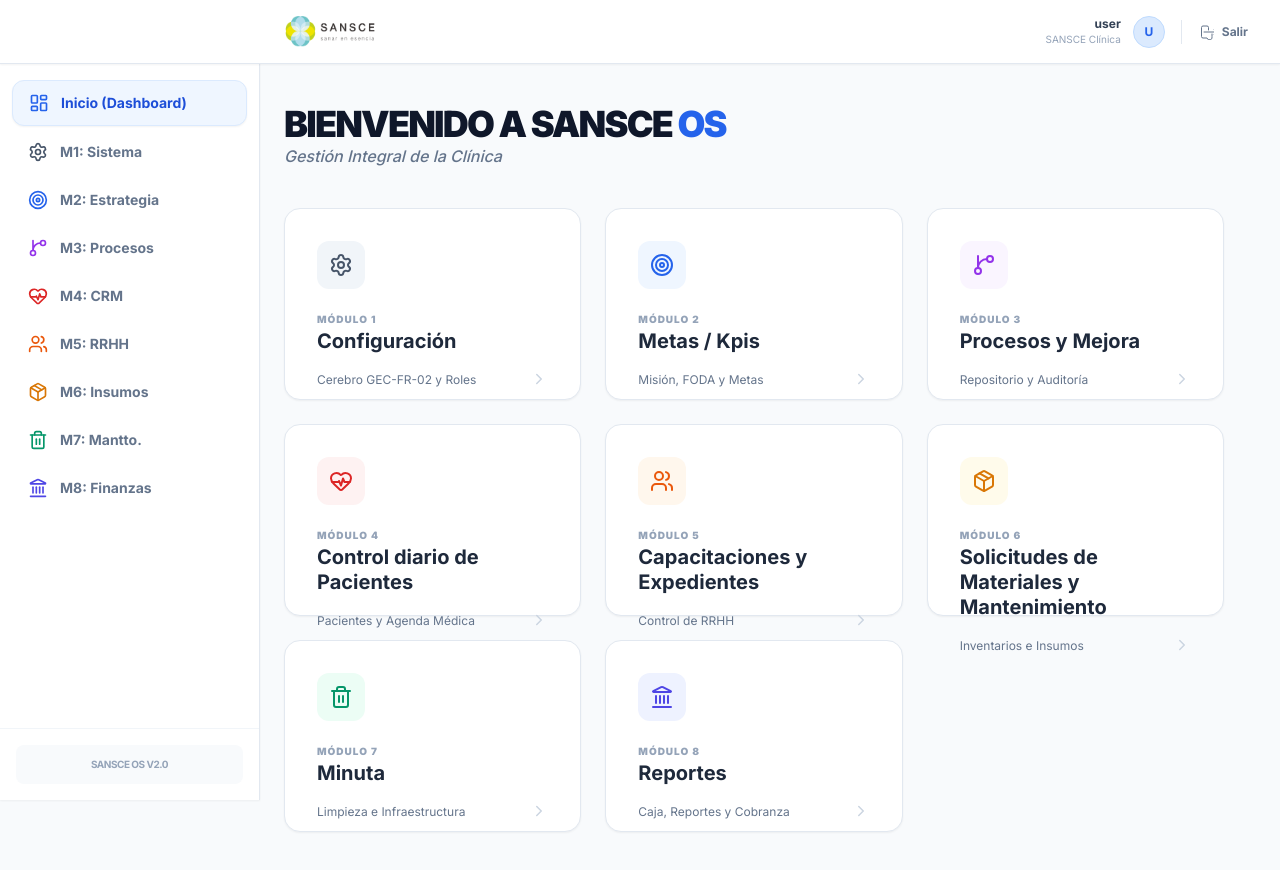
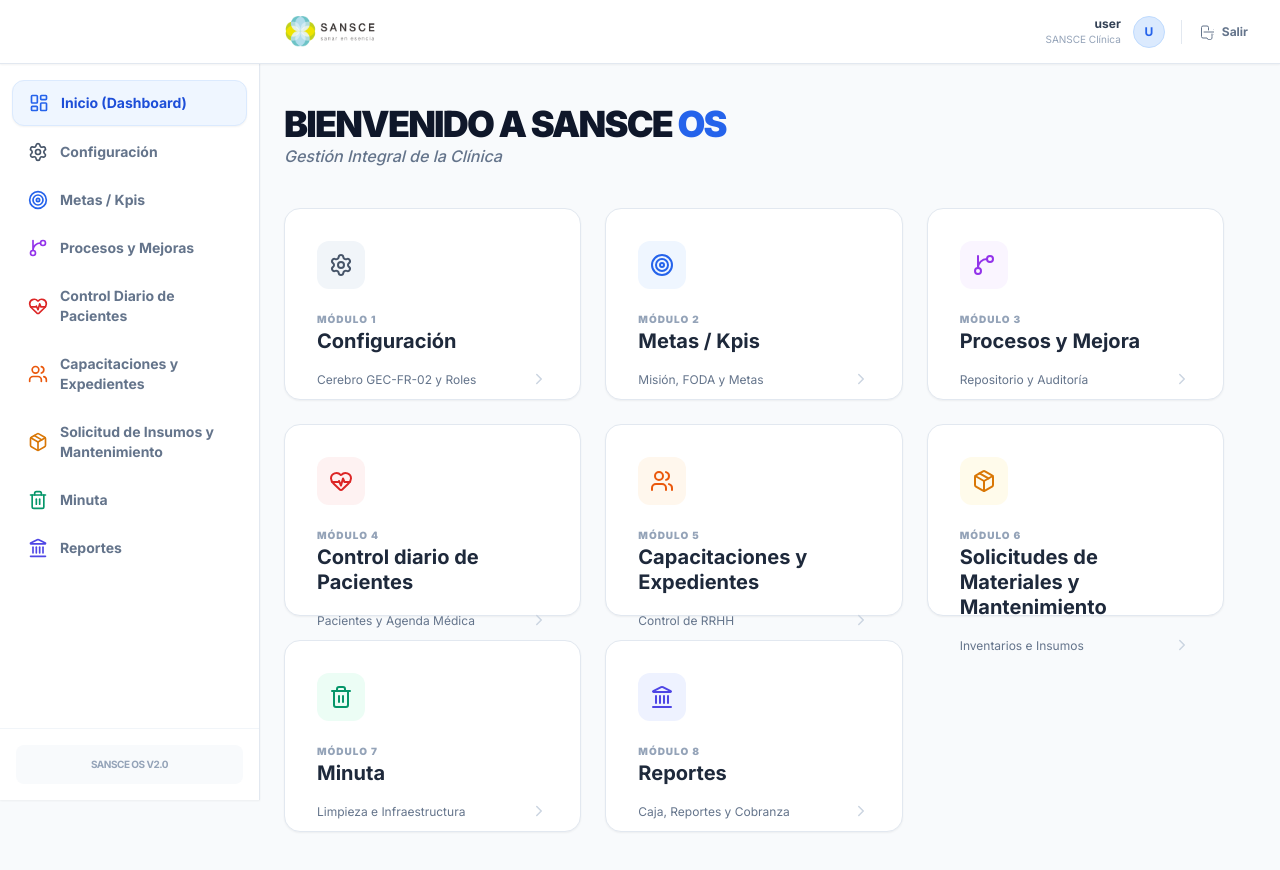
Before and after one commit to alemendez13/sistema-ATU, a Next.js app: page / in a window 1280 px wide. Shown: the top 870 px of the page. Built offline with nearby package versions, Linux system fonts and the light colour scheme; no server answers; sample sign-in values are in the browser's storage.

Commit message:
Add files via upload

```diff
--- a/components/ui/Navbar.tsx
+++ b/components/ui/Navbar.tsx
@@ -28,14 +28,14 @@ export default function Navbar() {
   // Definimos los enlaces del sistema (Igual al original)
   const menuItems = [
   { name: "Dashboard", href: "/" },
-  { name: "M1: Sistema", href: "/configuracion/conocimiento" }, // El Cerebro
-  { name: "M2: Estrategia", href: "/planeacion" },
-  { name: "M3: Procesos", href: "/procesos" },
-  { name: "M4: CRM", href: "/pacientes" }, // Directorio y Agenda
-  { name: "M5: RRHH", href: "/personal" },
-  { name: "M6: Insumos", href: "/inventarios" }, // Almacén y Stock
-  { name: "M7: Mantto.", href: "/mantenimiento" },
-  { name: "M8: Finanzas", href: "/finanzas" }, // Caja y Reportes
+  { name: "Configuración", href: "/configuracion/conocimiento" }, // El Cerebro
+  { name: "Metas / Kpis", href: "/planeacion" },
+  { name: "Procesos y Mejoras", href: "/procesos" },
+  { name: "Control Diario de Pacientes", href: "/pacientes" }, // Directorio y Agenda
+  { name: "Capacitaciones y Expedientes", href: "/personal" },
+  { name: "Solicitudes de materiales y mantenimiento", href: "/inventarios" }, // Almacén y Stock
+  { name: "Minuta", href: "/mantenimiento" },
+  { name: "Reportes", href: "/finanzas" }, // Caja y Reportes
 ];
 
   // Función de Cerrar Sesión (NUEVA)
--- a/components/ui/Sidebar.tsx
+++ b/components/ui/Sidebar.tsx
@@ -16,14 +16,14 @@ export default function Sidebar() {
   // Lista maestra de módulos extraída de tu Dashboard (page.tsx)
   const menuItems = [
     { id: 0, name: "Inicio (Dashboard)", icon: <LayoutDashboard size={20} />, href: "/", color: "text-slate-500" },
-    { id: 1, name: "M1: Sistema", icon: <Settings size={20} />, href: "/configuracion/conocimiento", color: "text-slate-600" },
-    { id: 2, name: "M2: Estrategia", icon: <Target size={20} />, href: "/planeacion", color: "text-blue-600" },
-    { id: 3, name: "M3: Procesos", icon: <GitBranch size={20} />, href: "/procesos", color: "text-purple-600" },
-    { id: 4, name: "M4: CRM", icon: <HeartPulse size={20} />, href: "/pacientes", color: "text-red-600" },
-    { id: 5, name: "M5: RRHH", icon: <Users size={20} />, href: "/personal", color: "text-orange-600" },
-    { id: 6, name: "M6: Insumos", icon: <Package size={20} />, href: "/inventarios", color: "text-amber-600" },
-    { id: 7, name: "M7: Mantto.", icon: <Trash2 size={20} />, href: "/mantenimiento", color: "text-emerald-600" },
-    { id: 8, name: "M8: Finanzas", icon: <Landmark size={20} />, href: "/finanzas", color: "text-indigo-600" },
+    { id: 1, name: "Configuración", icon: <Settings size={20} />, href: "/configuracion/conocimiento", color: "text-slate-600" },
+    { id: 2, name: "Metas / Kpis", icon: <Target size={20} />, href: "/planeacion", color: "text-blue-600" },
+    { id: 3, name: "Procesos y Mejoras", icon: <GitBranch size={20} />, href: "/procesos", color: "text-purple-600" },
+    { id: 4, name: "Control Diario de Pacientes", icon: <HeartPulse size={20} />, href: "/pacientes", color: "text-red-600" },
+    { id: 5, name: "Capacitaciones y Expedientes", icon: <Users size={20} />, href: "/personal", color: "text-orange-600" },
+    { id: 6, name: "Solicitud de Insumos y Mantenimiento", icon: <Package size={20} />, href: "/inventarios", color: "text-amber-600" },
+    { id: 7, name: "Minuta", icon: <Trash2 size={20} />, href: "/mantenimiento", color: "text-emerald-600" },
+    { id: 8, name: "Reportes", icon: <Landmark size={20} />, href: "/finanzas", color: "text-indigo-600" },
   ];
 
   return (
```
